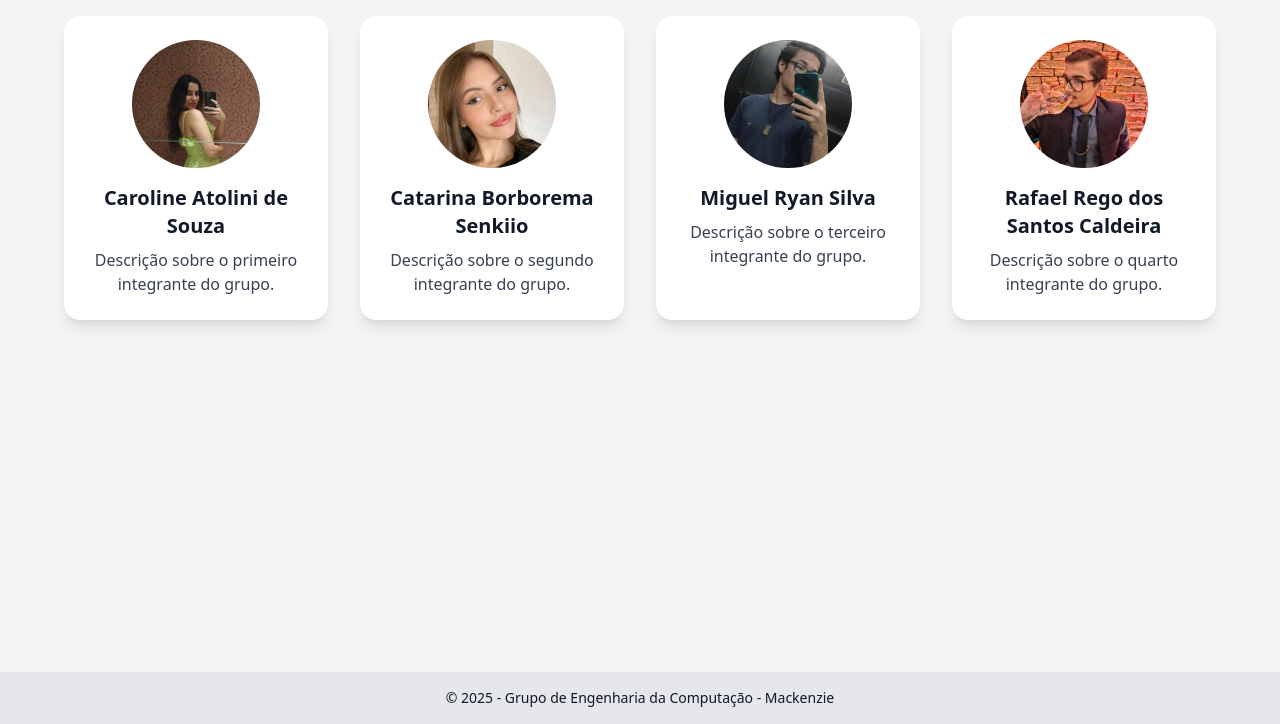
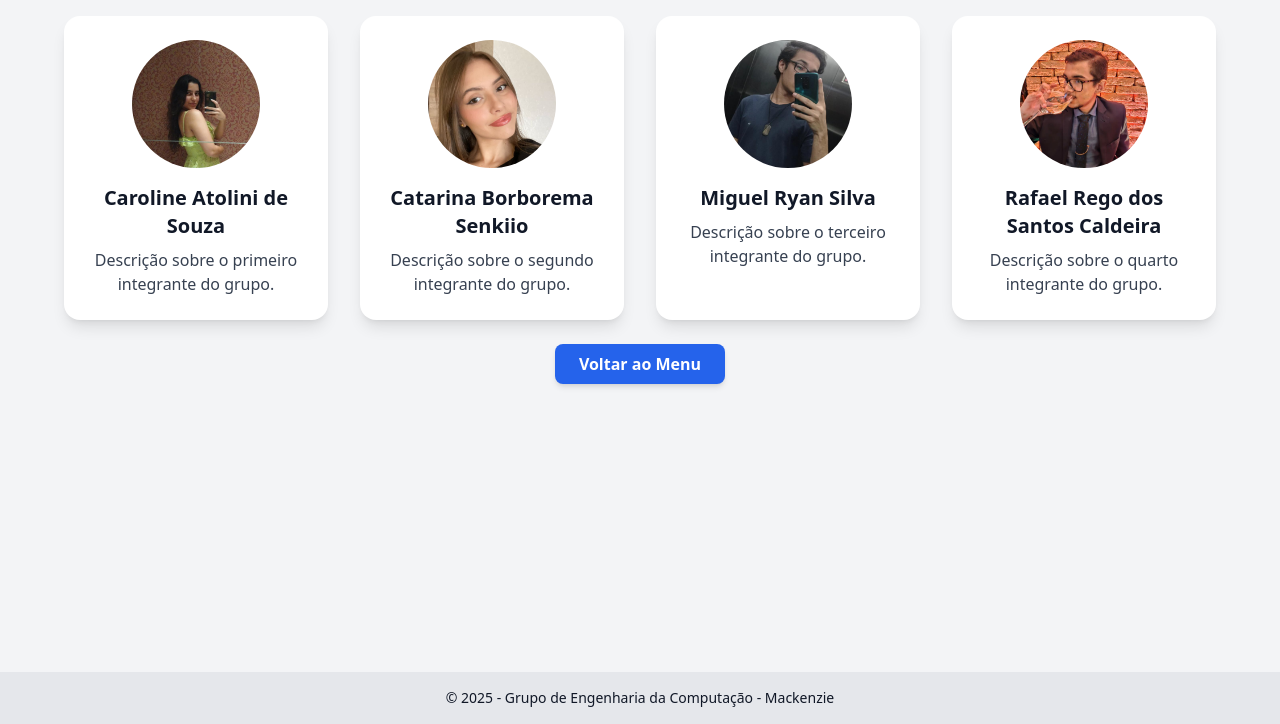
Before and after one commit to Migsrs/Hackaton_Capgemini, a plain HTML site: page Sobre nós.html in a window 1280 px wide. Shown: the part 76-800 px from the top of the page. Drawn offline with nearby package versions, Linux system fonts and the light colour scheme; files that its build step writes are made by us from their sources; files whose address does not match are found by name.

Commit message:
Add files via upload

```diff
--- a/Sobre nós.html
+++ b/Sobre nós.html
@@ -36,6 +36,7 @@
         <p class="text-gray-700 mt-2">Descrição sobre o quarto integrante do grupo.</p>
       </div>
     </div>
+    <button onclick="window.location.href='index.html'" class="mt-6 px-6 py-2 bg-blue-600 text-white font-semibold rounded-lg shadow-md hover:bg-blue-700 focus:outline-none focus:ring-2 focus:ring-blue-400">Voltar ao Menu</button>
   </main>
 
   <footer class="text-center p-4 bg-gray-200 text-sm" aria-label="Rodapé do site">
```
